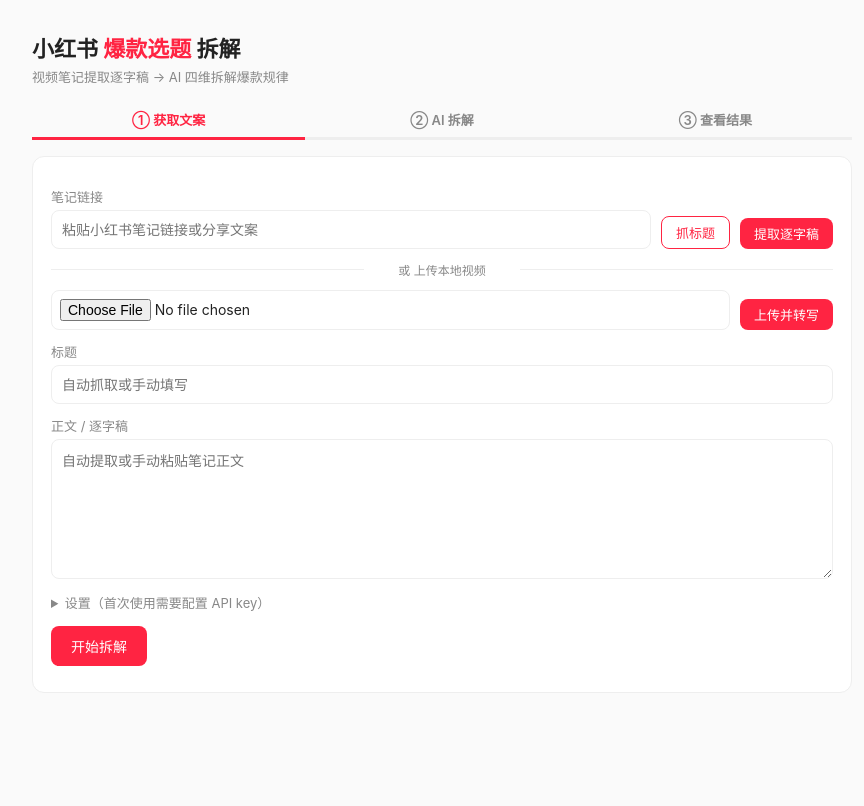
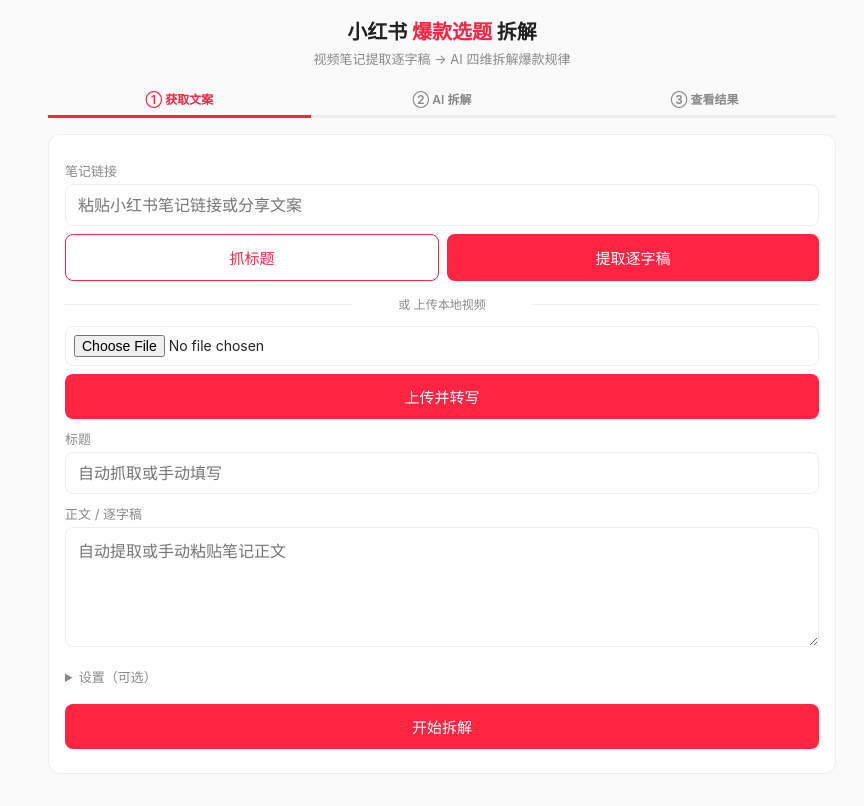
Before and after one commit to 2218776110-lfy/xhs-tool, a Flask app: page / in a window 1280 px wide. Shown: the whole page, without its empty margins (198-1062 px from the left). Before the commit the page ends 666 px from the top, so only its background shows below. Run offline with Flask 3, Linux system fonts and the light colour scheme.

Commit message:
优化手机端排版，去掉阿里云设置

```diff
--- a/templates/index.html
+++ b/templates/index.html
@@ -2,66 +2,77 @@
 <html lang="zh-CN">
 <head>
 <meta charset="UTF-8">
-<meta name="viewport" content="width=device-width, initial-scale=1.0">
+<meta name="viewport" content="width=device-width, initial-scale=1.0, maximum-scale=1.0, user-scalable=no">
 <title>小红书爆款选题拆解</title>
 <style>
   :root { --red:#ff2442; --bg:#fafafa; --card:#fff; --line:#eee; --muted:#888; --green:#3a3; }
-  * { box-sizing:border-box; }
+  * { box-sizing:border-box; margin:0; padding:0; }
   body { font-family:-apple-system,"Microsoft YaHei","PingFang SC",sans-serif;
-         background:var(--bg); margin:0; padding:16px; color:#222; }
-  .wrap { max-width:820px; margin:0 auto; }
-  h1 { font-size:22px; margin-bottom:4px; }
+         background:var(--bg); color:#222; -webkit-text-size-adjust:100%; }
+  .wrap { max-width:820px; margin:0 auto; padding:16px; }
+  h1 { font-size:20px; margin-bottom:4px; text-align:center; }
   h1 span { color:var(--red); }
-  .sub { font-size:13px; color:var(--muted); margin-bottom:16px; }
+  .sub { font-size:13px; color:var(--muted); margin-bottom:14px; text-align:center; }
   .card { background:var(--card); border:1px solid var(--line); border-radius:12px;
-          padding:18px; margin-bottom:16px; }
-  label { display:block; font-size:13px; color:var(--muted); margin:12px 0 4px; }
-  input, textarea { width:100%; padding:10px; border:1px solid var(--line);
-          border-radius:8px; font-size:14px; font-family:inherit; }
-  input[type=file] { padding:8px; }
-  textarea { min-height:140px; resize:vertical; }
-  button { background:var(--red); color:#fff; border:none; padding:10px 20px;
-          border-radius:8px; font-size:14px; cursor:pointer; }
+          padding:16px; margin-bottom:16px; }
+  label { display:block; font-size:13px; color:var(--muted); margin:10px 0 4px; }
+  input, textarea { width:100%; padding:10px 12px; border:1px solid var(--line);
+          border-radius:8px; font-size:16px; font-family:inherit;
+          -webkit-appearance:none; appearance:none; }
+  input[type=file] { padding:8px; font-size:14px; }
+  textarea { min-height:120px; resize:vertical; }
+  .btn-row { display:flex; gap:8px; margin-top:8px; }
+  .btn-row button { flex:1; }
+  button { background:var(--red); color:#fff; border:none; padding:12px 16px;
+          border-radius:8px; font-size:15px; cursor:pointer; width:100%;
+          -webkit-tap-highlight-color:transparent; }
   button.ghost { background:#fff; color:var(--red); border:1px solid var(--red); }
-  button.sm { padding:6px 14px; font-size:13px; }
   button:disabled { opacity:.5; cursor:wait; }
-  .row { display:flex; gap:10px; align-items:flex-end; flex-wrap:wrap; }
-  .row > div { flex:1; min-width:200px; }
+  button:active { opacity:.8; }
   .hint { font-size:12px; color:var(--muted); margin-top:4px; }
   .hint a { color:var(--red); }
-  .msg { font-size:13px; margin-top:8px; }
+  .msg { font-size:13px; margin-top:8px; word-break:break-all; }
   .msg.err { color:var(--red); }
   .msg.ok { color:var(--green); }
-  .steps { display:flex; gap:0; margin:16px 0; }
-  .step { flex:1; text-align:center; padding:8px; font-size:13px; font-weight:600;
+  .steps { display:flex; gap:0; margin:12px 0 16px; }
+  .step { flex:1; text-align:center; padding:8px 4px; font-size:12px; font-weight:600;
           border-bottom:3px solid var(--line); color:var(--muted); transition:.2s; }
   .step.active { border-color:var(--red); color:var(--red); }
   .step.done { border-color:var(--green); color:var(--green); }
   .sec { margin-bottom:18px; }
   .sec h3 { margin:0 0 8px; font-size:15px; border-left:3px solid var(--red); padding-left:8px; }
   .chip { display:inline-block; background:#fff0f2; color:var(--red);
-          border-radius:14px; padding:3px 10px; font-size:12px; margin:3px 4px 3px 0; }
+          border-radius:14px; padding:4px 10px; font-size:12px; margin:3px 4px 3px 0; }
   ol { margin:6px 0; padding-left:20px; }
-  .takeaway { background:#fff0f2; border-radius:8px; padding:12px; font-size:14px; }
+  li { margin-bottom:4px; }
+  .takeaway { background:#fff0f2; border-radius:8px; padding:12px; font-size:14px; line-height:1.6; }
   .hidden { display:none; }
-  details summary { cursor:pointer; font-size:13px; color:var(--muted); }
+  details summary { cursor:pointer; font-size:13px; color:var(--muted); padding:4px 0; }
   .transcript-box { background:#f9f9f9; border:1px solid var(--line); border-radius:8px;
-                    padding:12px; font-size:13px; line-height:1.8; max-height:300px;
-                    overflow-y:auto; white-space:pre-wrap; margin-top:8px; }
+                    padding:12px; font-size:13px; line-height:1.8; max-height:250px;
+                    overflow-y:auto; white-space:pre-wrap; margin-top:8px;
+                    -webkit-overflow-scrolling:touch; }
   .seg-time { color:var(--red); font-size:11px; margin-right:4px; }
-  .or-divider { text-align:center; color:var(--muted); font-size:12px; margin:12px 0;
+  .or-divider { text-align:center; color:var(--muted); font-size:12px; margin:14px 0;
                 position:relative; }
   .or-divider::before, .or-divider::after { content:''; position:absolute; top:50%;
-    width:40%; height:1px; background:var(--line); }
+    width:38%; height:1px; background:var(--line); }
   .or-divider::before { left:0; }
   .or-divider::after { right:0; }
   .key-group { background:#f9f9f9; border-radius:8px; padding:12px; margin-top:8px; }
   .key-group h4 { margin:0 0 8px; font-size:13px; }
   .key-group input { margin-bottom:6px; }
   @media (max-width:600px) {
-    body { padding:10px; }
-    .row { flex-direction:column; }
-    .steps .step { font-size:11px; padding:6px 2px; }
+    .wrap { padding:12px; }
+    h1 { font-size:18px; }
+    .card { padding:14px; border-radius:10px; }
+    input, textarea { font-size:16px; padding:10px; }
+    button { padding:12px; font-size:15px; }
+    .btn-row { flex-direction:column; }
+    .btn-row button { width:100%; }
+    .sec h3 { font-size:14px; }
+    .transcript-box { max-height:200px; font-size:12px; }
+    .result-section p { font-size:14px; line-height:1.6; }
   }
 </style>
 </head>
@@ -78,17 +89,17 @@
 
   <div class="card" id="card1">
     <label>笔记链接</label>
-    <div class="row">
-      <div><input id="link" placeholder="粘贴小红书笔记链接或分享文案"></div>
-      <button class="ghost sm" onclick="doFetch()">抓标题</button>
-      <button class="sm" onclick="doTranscribeLink()">提取逐字稿</button>
+    <input id="link" placeholder="粘贴小红书笔记链接或分享文案">
+    <div class="btn-row">
+      <button class="ghost" onclick="doFetch()">抓标题</button>
+      <button onclick="doTranscribeLink()">提取逐字稿</button>
     </div>
     <div id="fetchMsg" class="msg"></div>
 
     <div class="or-divider">或 上传本地视频</div>
-    <div class="row">
-      <div><input type="file" id="videoFile" accept="video/*"></div>
-      <button class="sm" onclick="doTranscribeUpload()">上传并转写</button>
+    <input type="file" id="videoFile" accept="video/*">
+    <div class="btn-row" style="margin-top:8px;">
+      <button onclick="doTranscribeUpload()">上传并转写</button>
     </div>
     <div id="uploadMsg" class="msg"></div>
 
@@ -103,25 +114,11 @@
     <label>正文 / 逐字稿</label>
     <textarea id="content" placeholder="自动提取或手动粘贴笔记正文"></textarea>
 
-    <details style="margin-top:10px;">
-      <summary>设置（首次使用需要配置 API key）</summary>
-
-      <div class="key-group">
-        <h4>阿里云语音识别（视频转逐字稿）</h4>
-        <div class="hint" style="margin-bottom:8px;">
-          <a href="https://nls-portal.console.aliyun.com" target="_blank">开通智能语音交互</a> →
-          创建项目获取 AppKey →
-          <a href="https://ram.console.aliyun.com/manage/ak" target="_blank">创建 AccessKey</a>
-        </div>
-        {% if not has_ali %}
-        <input id="aliAppkey" placeholder="AppKey（从语音项目中获取）">
-        <input id="aliAkId" placeholder="AccessKey ID">
-        <input id="aliAkSecret" type="password" placeholder="AccessKey Secret">
-        {% endif %}
-      </div>
+    <details style="margin-top:12px;">
+      <summary>设置（可选）</summary>
 
       {% if not has_anthropic %}
-      <div class="key-group" style="margin-top:10px;">
+      <div class="key-group">
         <h4>Anthropic（AI 拆解分析）</h4>
         <div class="hint" style="margin-bottom:8px;">
           <a href="https://console.anthropic.com" target="_blank">获取 API key</a>（需要海外支付方式）
@@ -130,13 +127,14 @@
       </div>
       {% endif %}
 
-      <label>小红书 Cookie（可选，提高抓取成功率）</label>
-      <input id="cookie" placeholder="从浏览器复制小红书的 Cookie">
+      <div class="key-group" style="margin-top:8px;">
+        <h4>小红书 Cookie（可选）</h4>
+        <div class="hint" style="margin-bottom:8px;">提高抓取成功率</div>
+        <input id="cookie" placeholder="从浏览器复制小红书的 Cookie">
+      </div>
     </details>
 
-    <div style="margin-top:14px;">
-      <button id="anaBtn" onclick="doAnalyze()">开始拆解</button>
-    </div>
+    <button id="anaBtn" onclick="doAnalyze()" style="margin-top:14px;">开始拆解</button>
     <div id="anaMsg" class="msg"></div>
   </div>
 
@@ -158,14 +156,6 @@
   const el = $(id);
   el.textContent = text;
   el.className = 'msg ' + (isErr ? 'err' : 'ok');
-}
-
-function aliKeys() {
-  return {
-    ali_appkey: getVal('aliAppkey'),
-    ali_ak_id: getVal('aliAkId'),
-    ali_ak_secret: getVal('aliAkSecret'),
-  };
 }
 
 async function doFetch() {
@@ -190,7 +180,7 @@
   if (!link) { showMsg('fetchMsg','请输入链接',true); return; }
   showMsg('fetchMsg','下载视频并转写中，请耐心等待（1~3分钟）...', false);
   try {
-    const body = {link, cookie:getVal('cookie'), ...aliKeys()};
+    const body = {link, cookie:getVal('cookie')};
     const r = await fetch('/transcribe_link', {method:'POST', headers:{'Content-Type':'application/json'},
       body:JSON.stringify(body)});
     const d = await r.json();
@@ -207,8 +197,6 @@
 
   const fd = new FormData();
   fd.append('video', file);
-  const keys = aliKeys();
-  Object.entries(keys).forEach(([k,v]) => { if(v) fd.append(k,v); });
 
   try {
     const r = await fetch('/transcribe_upload', {method:'POST', body:fd});
```
